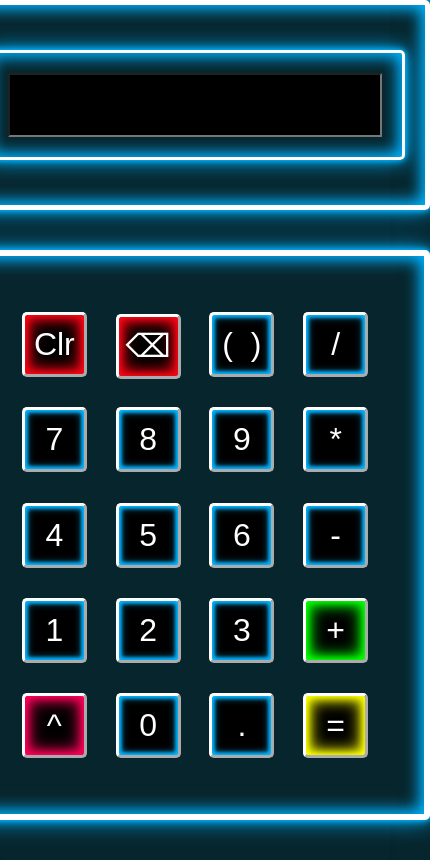
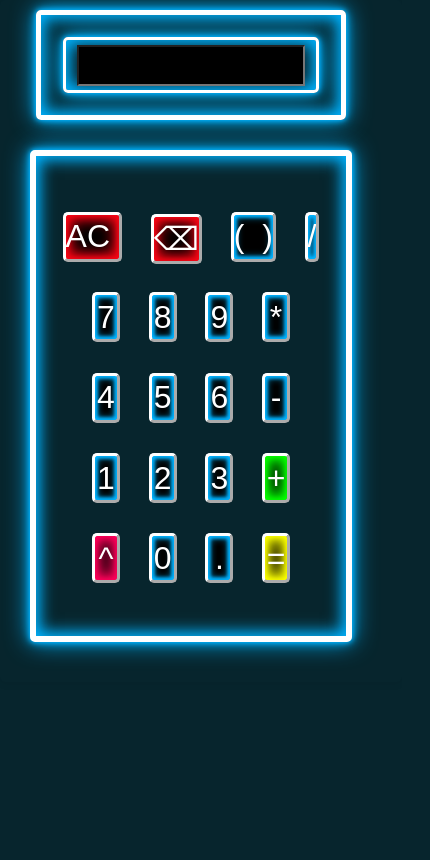
Before and after one commit to Ayush-kathayat/Calculator_web, a website built with Vite: page index.html in a window 390 px wide. Shown: the whole page, 430 px wide, since content can reach past the window. Built offline with nearby package versions, Linux system fonts and the light colour scheme; a web font is replaced by a local one.

Commit message:
final touch

```diff
--- a/index.html
+++ b/index.html
@@ -39,7 +39,7 @@
           </div>
           <div class="butts">
             <div class="row row1">
-              <input type="button" value="Clr" class="allClear butt" />
+              <input type="button" value="AC " class="allClear butt" />
               <input type="button" value="⌫" class="backspace butt" />
               <input type="button" value="(  )" class="b_bracs butt" />
               <input type="button" value="/" class="b_div butt" />
@@ -48,7 +48,7 @@
               <input type="button" value="7" class="b_7 butt" />
               <input type="button" value="8" class="b_8 butt" />
               <input type="button" value="9" class="b_9 butt" />
-              <input type="button" value="*" class="b_multi butt" />
+              <input type="button" value= "*" class="b_multi butt" />
             </div>
             <div class="row row3">
               <input type="button" value="4" class="b_4 butt" />
--- a/style.css
+++ b/style.css
@@ -250,12 +250,44 @@ body {
     display: none;
   }
 
-  .calculator
-  {
-    width: 100%;
-    height: 100%;
-    margin: 0;
-    padding: 0;
+
+  .dispWrapper{
+
+    width: 300px;
+    height: 100px;
+    position: relative;
+    top: 10px;
+    left : -10px;
+  }
+  .display{
+    width: 250px;
+    height: 50px;
+    position: relative;
+  }
+
+  .disp{
+
+    width: 220px;
+    height: 35px;
+    position: relative;
+    bottom : 15px;
+  }
+
+  .butts{
+    width: 230px;
+    height: 400px;
+    position: relative;
+
+    left : -10px;
+  }
+
+  .butt{
+
+    height: 50px;
+    padding: 0px;
+
+
+
   }
 
 }
```
